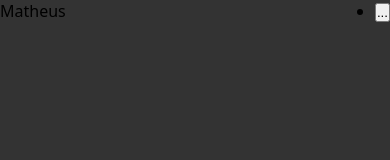
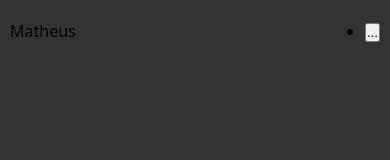
Before and after one commit to MatthewJesus7/Matheus-Repository, a plain HTML site: page portifolio/meuportifolio.html in a window 390 px wide. Drawn offline with Linux system fonts and the light colour scheme.

Commit message:
alteração mobile

```diff
--- a/portifolio/style.css
+++ b/portifolio/style.css
@@ -30,12 +30,14 @@ body {
 
 nav {
     background-color: var(--cor-transparente);
-    height: 70px;
+    height: 75px;
 }
 
 nav ul {
     display: flex;
+    flex-direction: row;
     justify-content: space-between;
+    margin: 20px 10px;
 }
 
 nav>.botao {
```
Also changed, not shown: portifolio/meuportifolio.html (line endings or trailing spaces).
